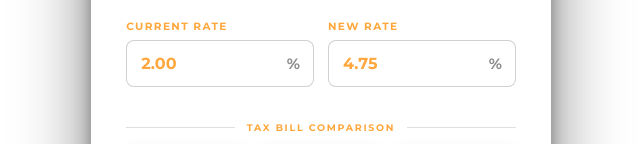
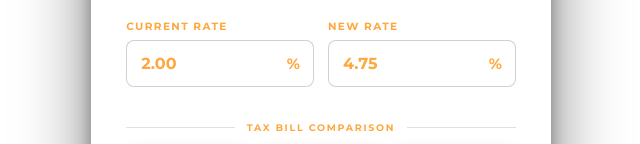
Before and after one commit to Branch-Four-Inc/sliceofculture_tax_calculator, a React (Vite) app: page / in a window 1280 px wide. Shown: the part 388-532 px from the top of the page, without its empty margins (319-959 px from the left). Built offline with nearby package versions, Linux system fonts and the light colour scheme.

Commit message:
update colors

```diff
--- a/src/PropertyTaxCalculator.tsx
+++ b/src/PropertyTaxCalculator.tsx
@@ -58,7 +58,7 @@ function InputField({ label, id, value, onChange, prefix, suffix, step = 1 }: In
               position: "absolute",
               left: 14,
               fontSize: 15,
-              color: focused ? COLOR_YELLOW : "rgba(0,0,0,0.45)",
+              color: focused ? COLOR_YELLOW : COLOR_ORANGE,
               pointerEvents: "none",
               fontFamily: FONT_VALUE,
               fontWeight: 700,
@@ -98,7 +98,7 @@ function InputField({ label, id, value, onChange, prefix, suffix, step = 1 }: In
               position: "absolute",
               right: 14,
               fontSize: 15,
-              color: focused ? COLOR_YELLOW : "rgba(0,0,0,0.45)",
+              color: focused ? COLOR_YELLOW : COLOR_ORANGE,
               pointerEvents: "none",
               fontFamily: FONT_VALUE,
               fontWeight: 700,
```
